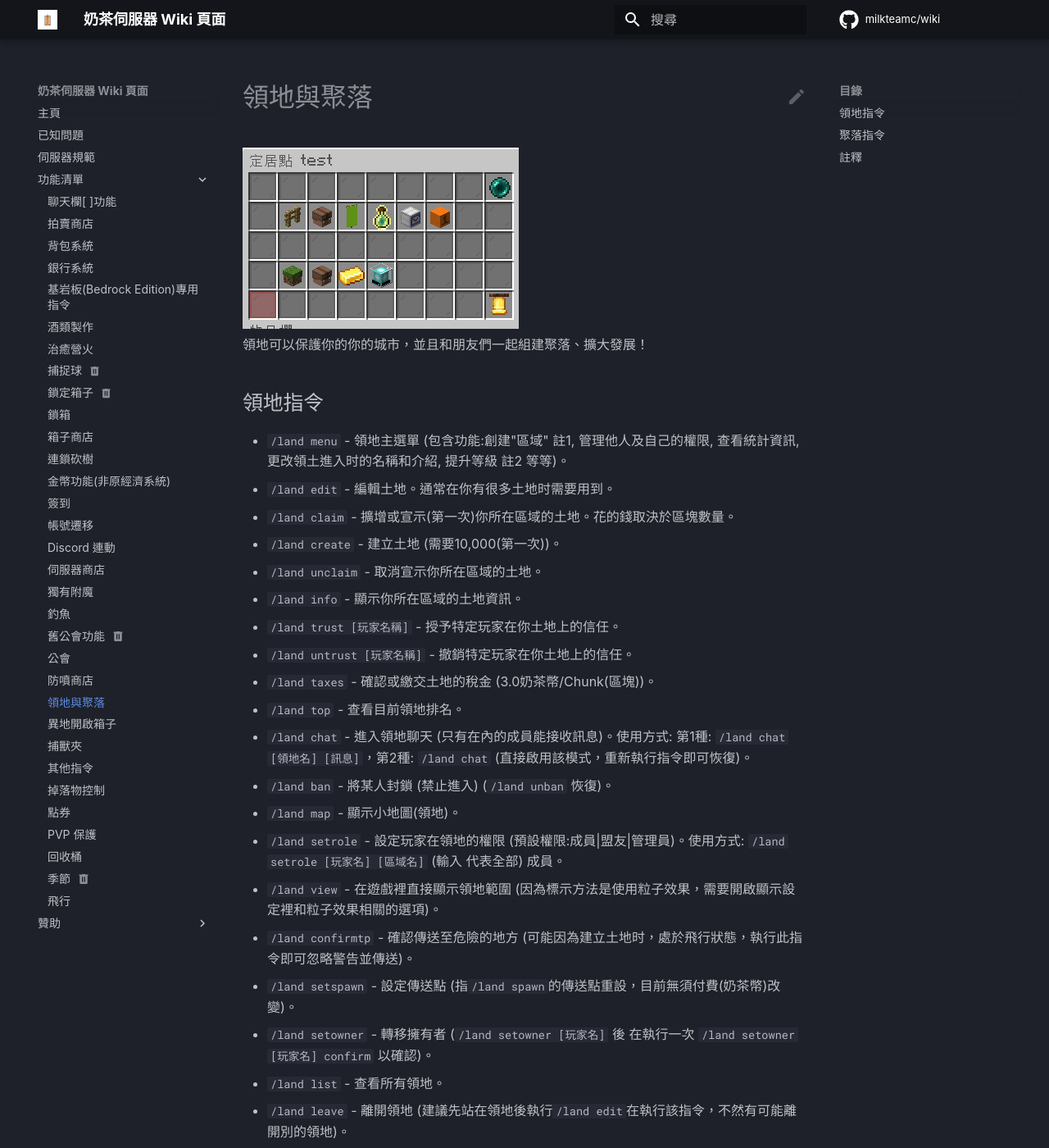
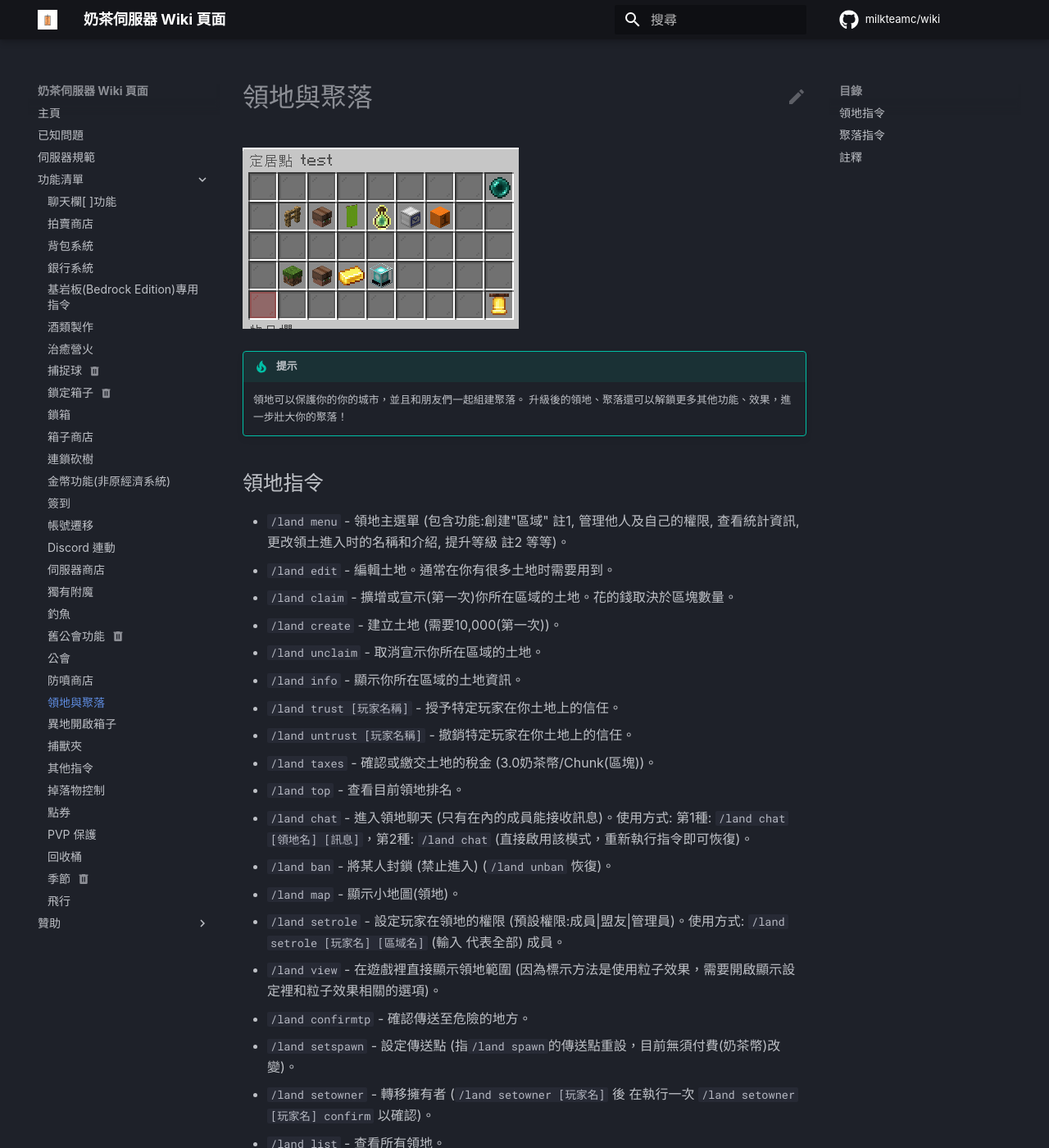
Before and after one commit to milkteamc/wiki, an MkDocs documentation site: the page built from docs/功能清單/land.md, in a window 1280 px wide and 1400 px high. Shown: the whole window at 82% size. Built offline with MkDocs 1.6.1 and Material for MkDocs 9.7.7, drawn with Linux system fonts in a browser that asks for light colours; some web fonts are replaced; plug-ins that fetch from the network failed and are left out; comment, search, counter and statistics services are not loaded.

Commit message:
Update land.md

```diff
--- a/docs/功能清單/land.md
+++ b/docs/功能清單/land.md
@@ -1,6 +1,8 @@
 # 領地與聚落
 ![image](../image/land.png)
-領地可以保護你的你的城市，並且和朋友們一起組建聚落、擴大發展！
+!!! tip "提示"
+    領地可以保護你的你的城市，並且和朋友們一起組建聚落。
+    升級後的領地、聚落還可以解鎖更多其他功能、效果，進一步壯大你的聚落！
 ## 領地指令
 - `/land menu` - 領地主選單 (包含功能:創建"區域" 註1, 管理他人及自己的權限, 查看統計資訊, 更改領土進入时的名稱和介紹, 提升等級 註2 等等)。
 - `/land edit` - 編輯土地。通常在你有很多土地时需要用到。
@@ -17,7 +19,7 @@
 - `/land map` - 顯示小地圖(領地)。
 - `/land setrole` - 設定玩家在領地的權限 (預設權限:成員|盟友|管理員)。使用方式: `/land setrole [玩家名] [區域名]` (輸入 代表全部) 成員。
 - `/land view` - 在遊戲裡直接顯示領地範圍 (因為標示方法是使用粒子效果，需要開啟顯示設定裡和粒子效果相關的選項)。
-- `/land confirmtp` - 確認傳送至危險的地方 (可能因為建立土地时，處於飛行狀態，執行此指令即可忽略警告並傳送)。
+- `/land confirmtp` - 確認傳送至危險的地方。
 - `/land setspawn` - 設定傳送點 (指`/land spawn`的傳送點重設，目前無須付費(奶茶幣)改變)。
 - `/land setowner` - 轉移擁有者 (`/land setowner [玩家名]` 後 在執行一次 `/land setowner [玩家名] confirm` 以確認)。
 - `/land list` - 查看所有領地。
```
